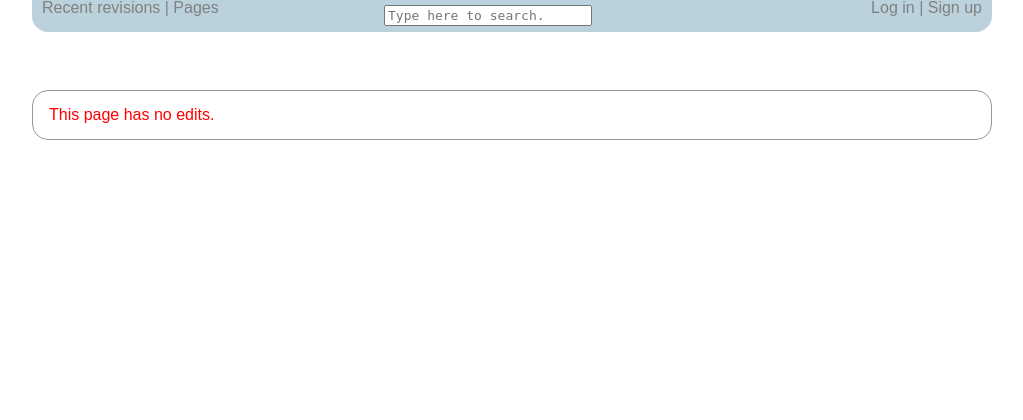
After one commit to romanlevin/roman-wiki, a Python web app: template templates/index.jinja in a window 1280 px wide. The commit adds this page. Shown: the top 420 px of the page, without its empty margins (128-1151 px from the left). Run offline with Jinja, Linux system fonts and the light colour scheme; the template is opened without the code that fills it, so the values that code supplies are empty.

Commit message:
Implmented  #14

```diff
--- a/main.py
+++ b/main.py
@@ -25,6 +25,9 @@ app = WSGIApplication([
     Route('/logout',
         handler='handlers.wiki.Logout',
         name='logout'),
+    Route('/_index',
+        handler='handlers.wiki.Index',
+        name='Index'),
     Route('/_search',
         handler='handlers.wiki.Search',
         name='Search'),
--- a/templates/base.html
+++ b/templates/base.html
@@ -25,7 +25,8 @@
 				{% if page_name %}
 					<a href="/_history{{ page_name }}" class="header-link">Edit history</a> |
 				{% endif %}
-					<a href="/_recent" class="header-link">Recent revisions</a>
+					<a href="/_recent" class="header-link">Recent revisions</a> |
+					<a href="/_index" class="header-link">Pages</a>
 				</div>
 
 			</nav>
--- /dev/null
+++ b/templates/index.jinja
@@ -0,0 +1,28 @@
+{% extends "base.html" %}
+{% block title %}
+    Page index
+{% endblock title %}
+{% block content %}
+    {% if pages %}
+    <ul>
+        {% for page in pages %}
+            {% set revision = page.revision%}
+        <li>
+            <div class="post">
+                <div class="post-parent">
+                    {{ page.title}}
+                </div>
+                <div class="post-view-link">
+                    <a href="{{ page.title }}">view</a>
+                </div>
+                <div class="post-edit-link">
+                    <a href="/_edit{{ page.title }}?v={{ revision.key().id() }}">edit</a>
+                </div>
+            </div>
+        </li>
+        {% endfor %}
+    </ul>
+    {% else %}
+        <div class="error">This page has no edits.</div>
+    {% endif %}
+{% endblock %}
```
Also changed, not shown: handlers/wiki.py (+7 -0 lines).
